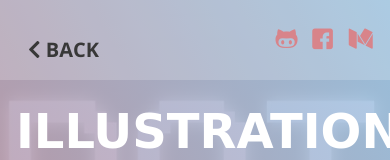
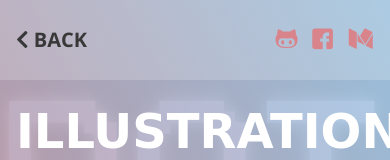
Before and after one commit to ChrisC0210/chiandeye, a plain HTML site: page index.html in a window 390 px wide. Shown: the top 160 px of the page. Drawn offline with nearby package versions, Linux system fonts and the light colour scheme; a web font is replaced by a local one.

Commit message:
Edir: css

```diff
--- a/css/component.css
+++ b/css/component.css
@@ -465,6 +465,14 @@ About Chris C.
     font-size: 20px;
     font-weight: bold;
 }
+
+@media (max-width: 768px) {
+    .menu-back {
+        padding: 12px;
+        padding-top: 16px;
+    }
+}
+
 /* menu-toggle
 -------------------- */
 .menu-toggle {
```
